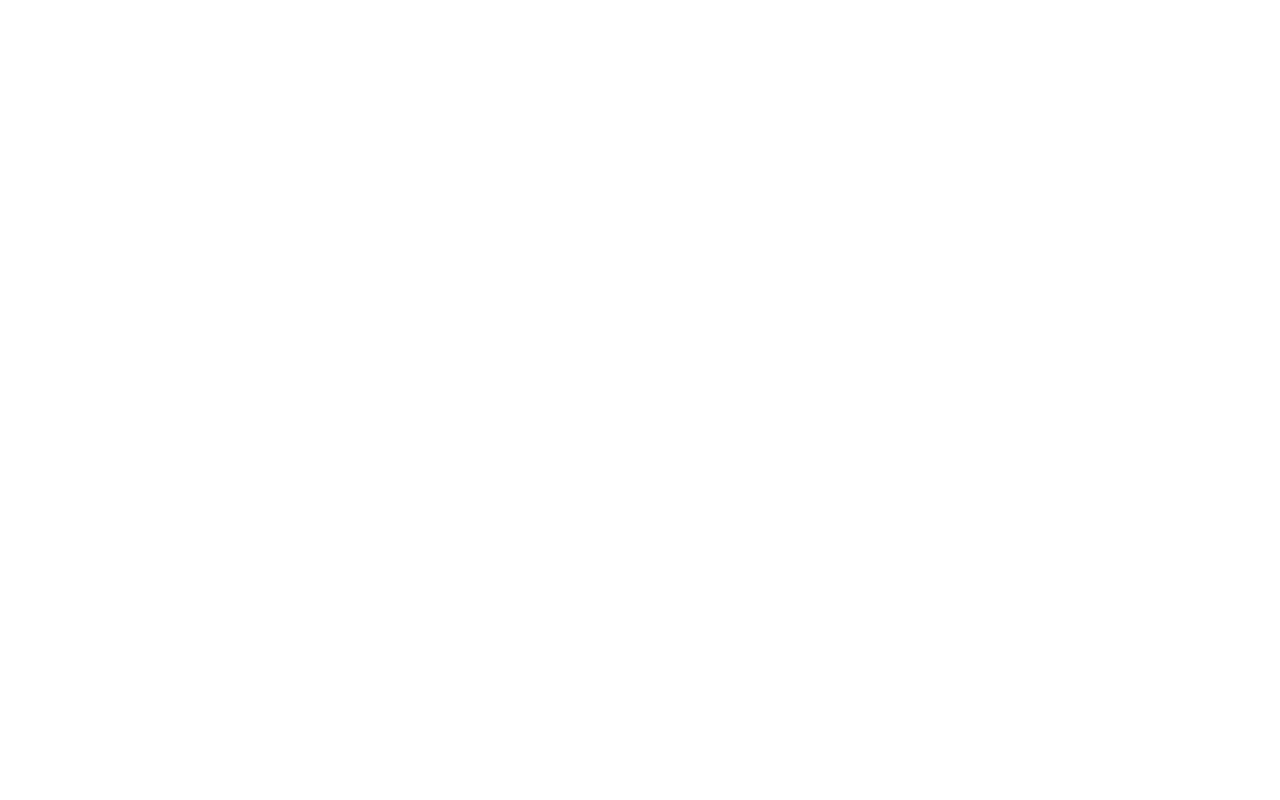
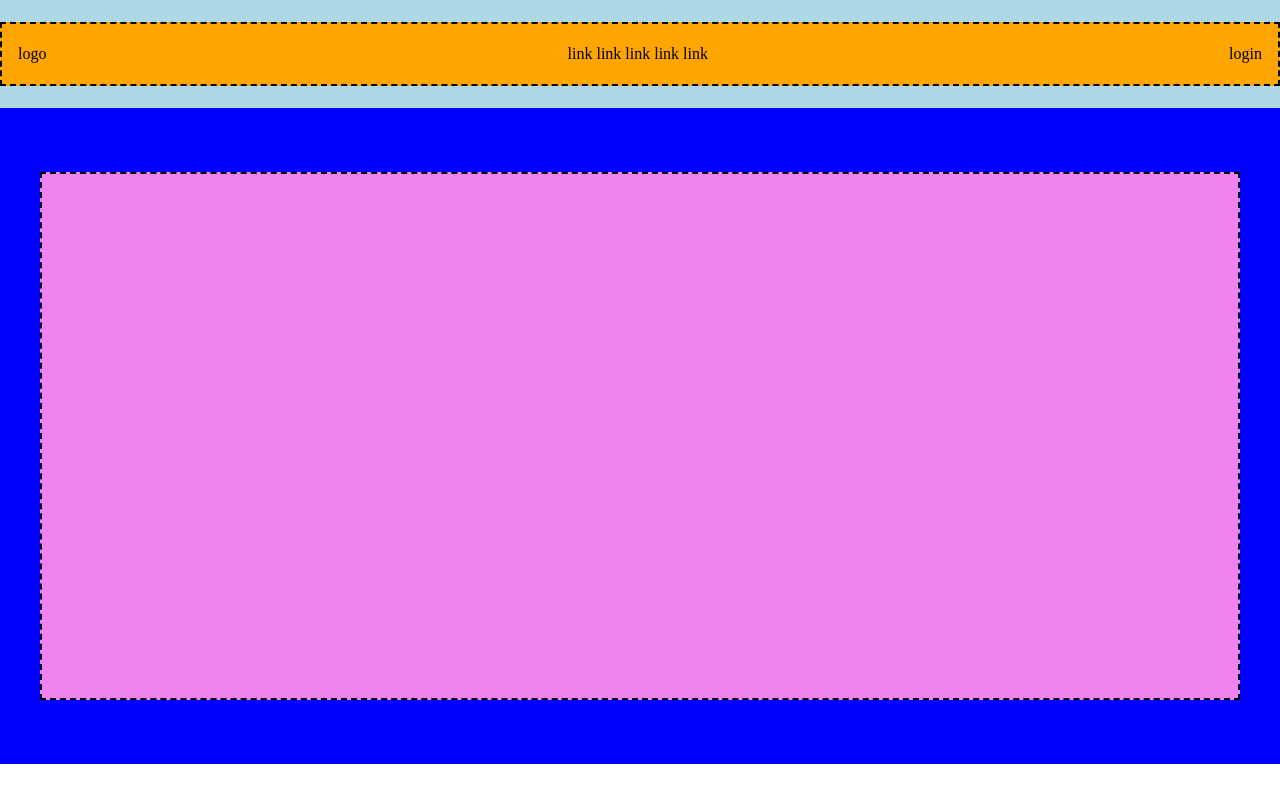
Before and after one commit to Giacomo-Paolini/htmlcss-struttura-discord, a plain HTML site: page index.html in a window 1280 px wide. Drawn offline with Linux system fonts and the light colour scheme.

Commit message:
feat: header

```diff
--- a/css/style.css
+++ b/css/style.css
@@ -1,5 +1,59 @@
+
+/* RESET */
+
 * {
     margin: 0;
     padding: 0;
     box-sizing: border-box;
 }
+
+
+/* PROPRIETA' CONDIVISE */
+
+.boxed {
+    max-width: 1600px;
+    margin: 0 auto;
+}
+
+.flex-center {
+    display: flex;
+    justify-content: center;
+    align-items: center;
+}
+
+.flex-between {
+    display: flex;
+    justify-content: space-between;
+    align-items: center;
+}
+
+.border {
+    border: 2px dashed black;
+}
+
+/* MENÙ */
+
+#bg-menù {
+    min-height: 6.75em;
+    background-color: #ADD8E6 ;
+}
+
+#container-menù {
+    min-height: 4em;
+    padding: 1em;
+    width: 100em;
+    background-color: orange;
+}
+
+/* BANNER 1 */
+
+#bg-banner1 {
+    min-height: 41em;
+    background-color: #0000ff;
+}
+
+#container-banner1 {
+    min-height: 33em;
+    width: 75em;
+    background-color: #EE82EE;
+}
--- a/index.html
+++ b/index.html
@@ -8,9 +8,23 @@
     <title>Discord</title>
 </head>
 <body>
-    <header></header>
+    <header>
+        <div class="flex-center" id="bg-menù">
+            <div class="boxed flex-between border" id="container-menù">
+                <div><span>logo</span></div>
+                <div><span>link link link link link</span></div>
+                <div>login</div>
+            </div>
+        </div>
 
-    <main></main>
+        <div class="flex-center" id="bg-banner1">
+            <div class="boxed flex-center border" id="container-banner1"></div>
+        </div>
+    </header>
+
+    <main>
+
+    </main>
 
     <footer></footer>
 </body>
```
